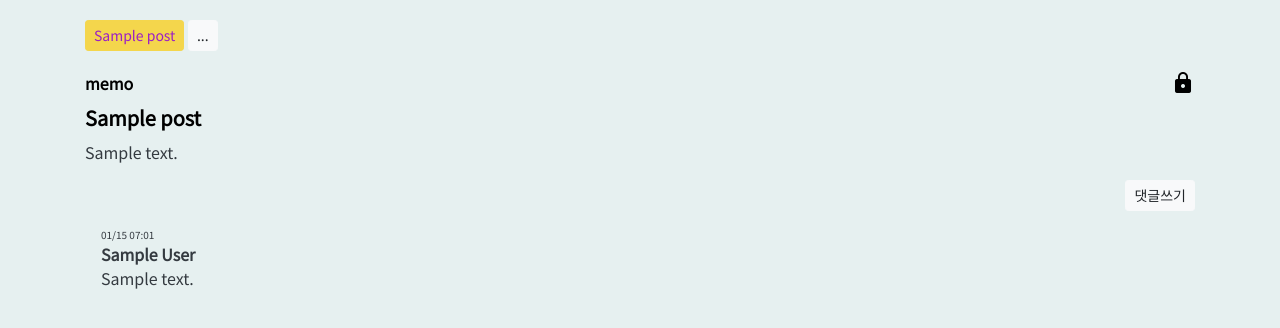
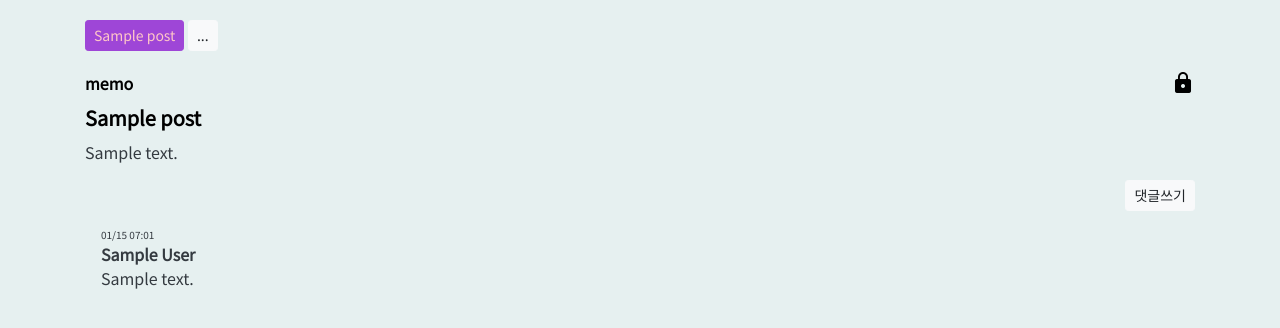
Before and after one commit to bobnorigun/memoir, a Django app: page /post/1/ in a window 1280 px wide. Shown: the top 328 px of the page. Run offline with Django 3.2, Linux system fonts and the light colour scheme; tables that the repository leaves empty hold one stand-in row (values such as "Sample post"); some libraries are stand-ins or nearby versions.

Commit message:
Update blog.css
short cut theme color changed

```diff
--- a/blog/static/css/blog.css
+++ b/blog/static/css/blog.css
@@ -57,9 +57,9 @@ h4, h5, h6 {
 .btn-add .btn-primary {
     margin-top: .25rem;
     margin-bottom: .25rem;
-    background-color: #f4d64c;
-    border-color: #f4d64c;
-    color: #9b1ec6;
+    background-color: #9E46D7;
+    border-color: #9E46D7;
+    color: #FFC7C7;
 }
 
 .material-icons.md-36 { font-size: 36px; }
```
